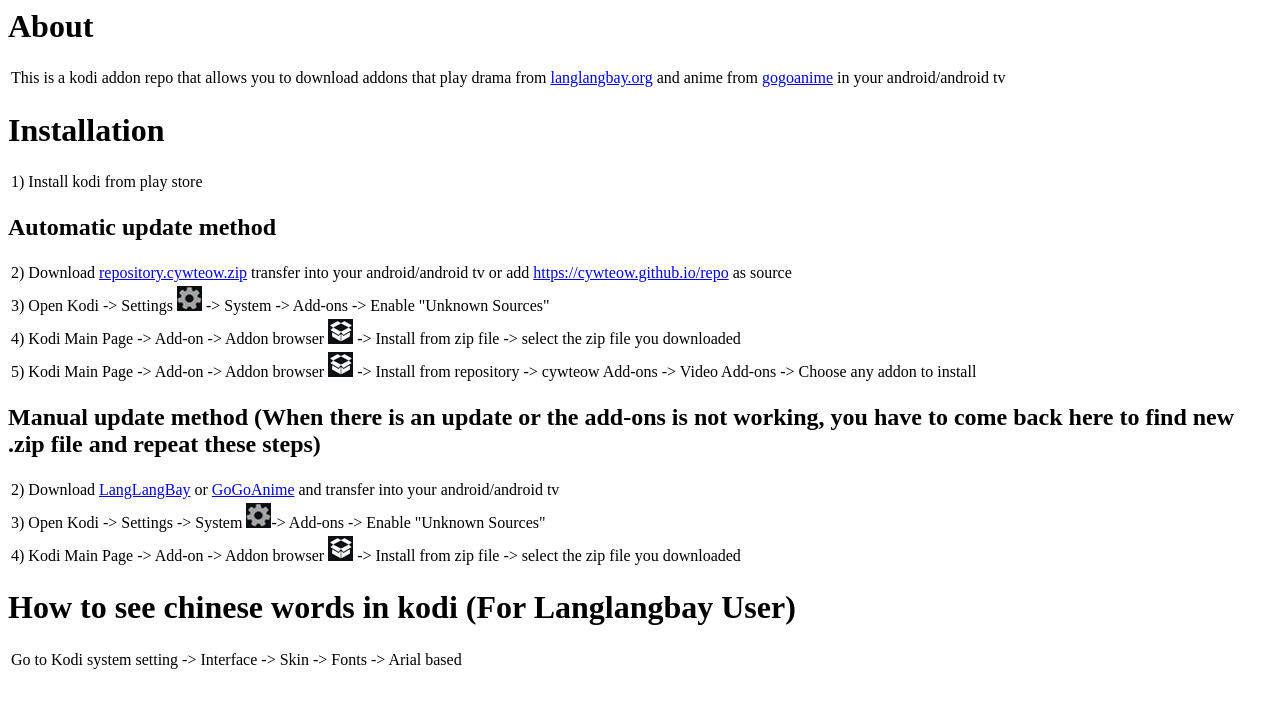
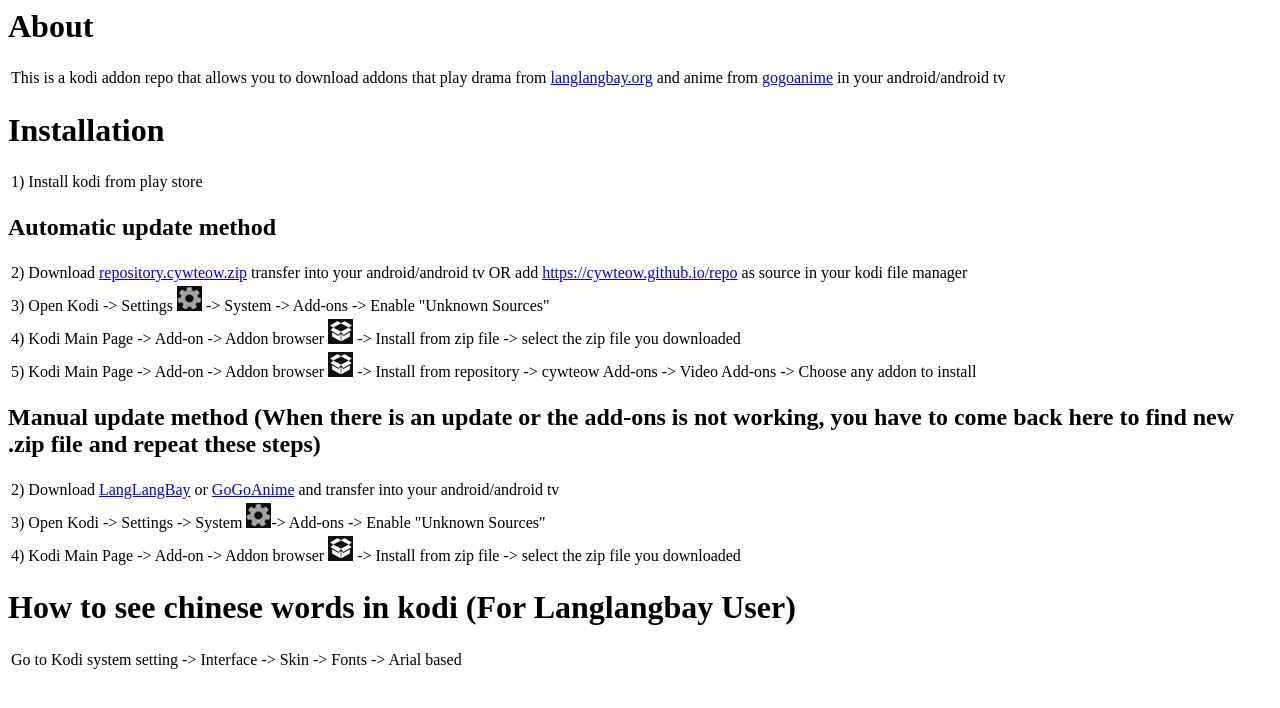
Before and after one commit to cywteow/cywteow.github.io, a plain HTML site: page index.html in a window 1280 px wide. Drawn offline with Linux system fonts and the light colour scheme.

Commit message:
Update index.html

```diff
--- a/index.html
+++ b/index.html
@@ -13,7 +13,7 @@
 		</table>
 	<h2>Automatic update method</h2>
     <table>
-      <tr><td>2) Download <a href="https://cywteow.github.io/repository.cywteow/repository.cywteow-1.0.0.zip">repository.cywteow.zip</a> transfer into your android/android tv or add <a href="https://cywteow.github.io/repo">https://cywteow.github.io/repo</a> as source</td></tr>
+      <tr><td>2) Download <a href="https://cywteow.github.io/repository.cywteow/repository.cywteow-1.0.0.zip">repository.cywteow.zip</a> transfer into your android/android tv OR add <a href="https://cywteow.github.io/repo">https://cywteow.github.io/repo</a> as source in your kodi file manager</td></tr>
 	    <tr><td>3) Open Kodi -> Settings <img src="https://cywteow.github.io/settings.png"/> -> System -> Add-ons -> Enable "Unknown Sources"</td></tr>
       <tr><td>4) Kodi Main Page -> Add-on -> Addon browser <img src="https://cywteow.github.io/addon-browser.png"/> -> Install from zip file -> select the zip file you downloaded</td></tr>
 	  <tr><td>5) Kodi Main Page -> Add-on -> Addon browser <img src="https://cywteow.github.io/addon-browser.png"/> -> Install from repository -> cywteow Add-ons -> Video Add-ons -> Choose any addon to install</td></tr>
```
